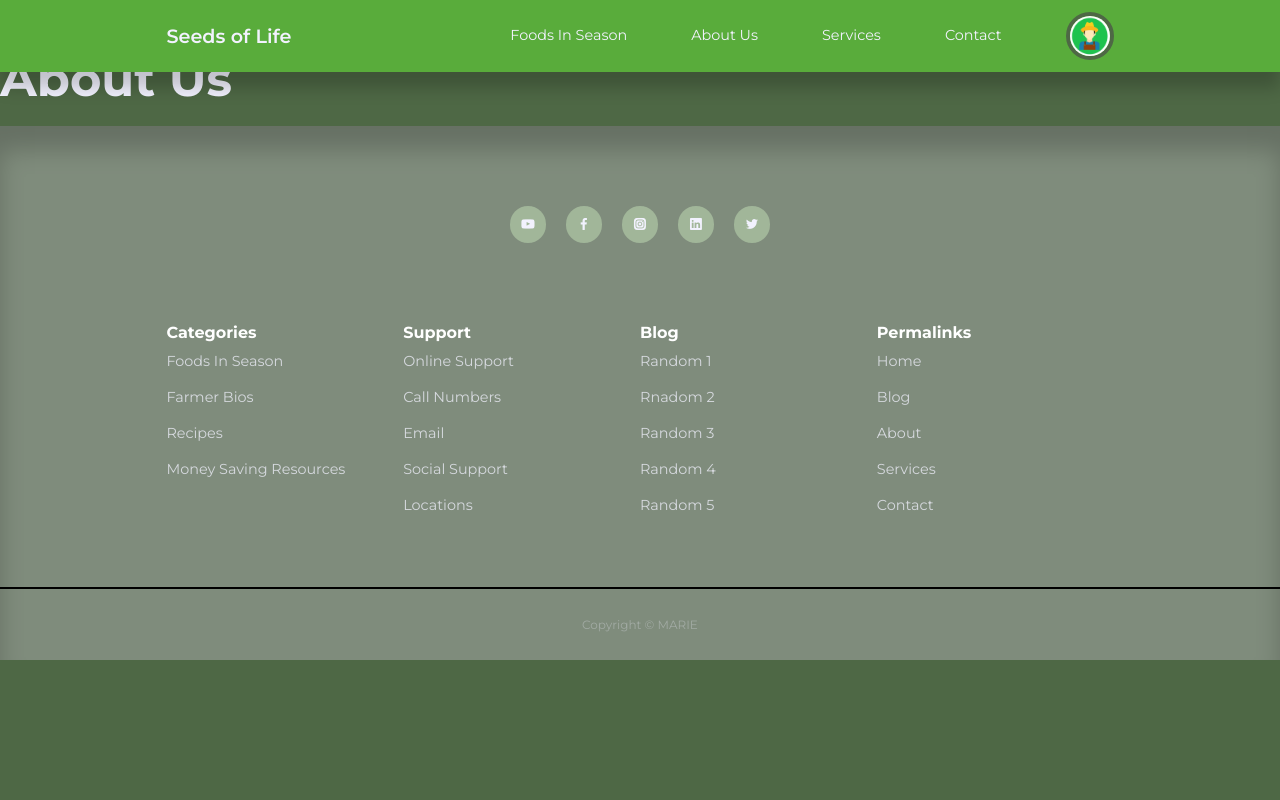
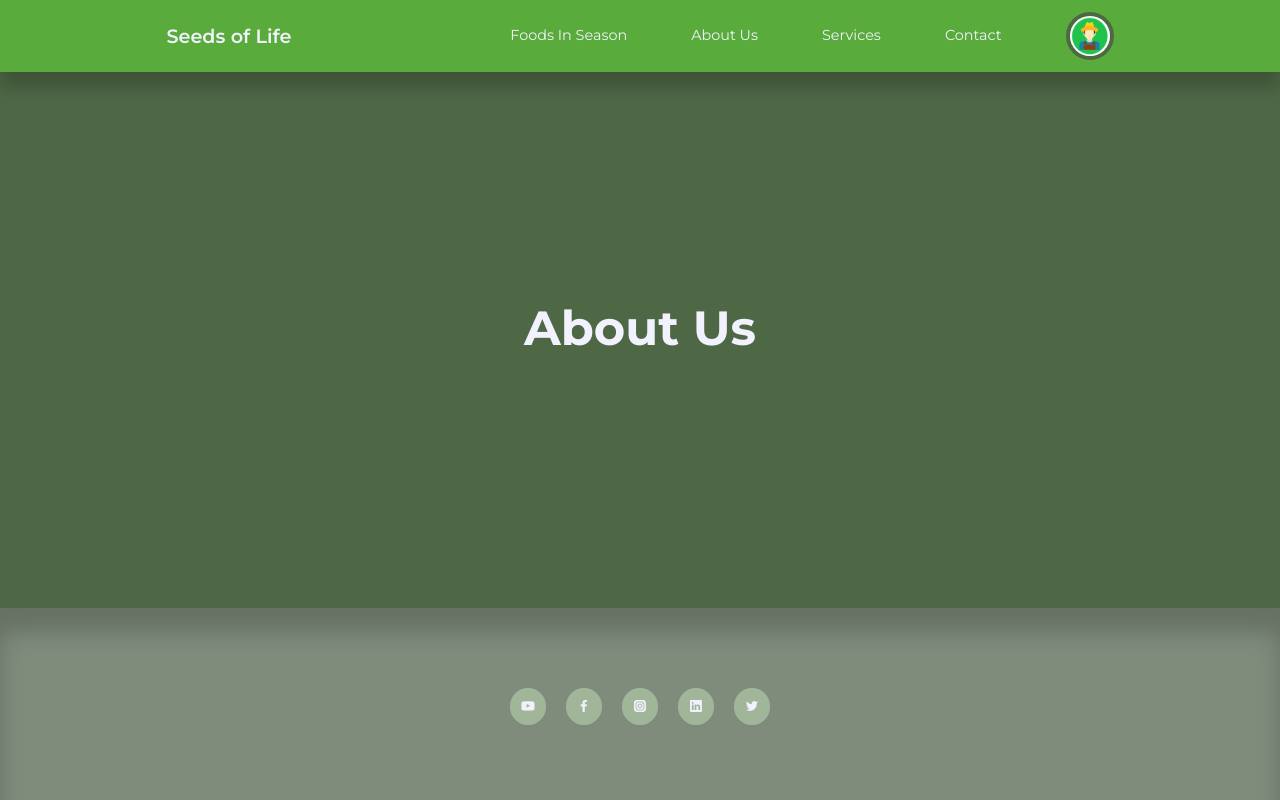
Before and after one commit to mariecarii/social_enterprise_project, a plain HTML site: page about.html in a window 1280 px wide. Shown: the top 800 px of the page. Drawn offline with nearby package versions, Linux system fonts and the light colour scheme.

Commit message:
added styling to about page

```diff
--- a/style.css
+++ b/style.css
@@ -380,6 +380,13 @@ footer ul a:hover {
     place-items: center;
 }
 
+/* empty pages  */
+
+.empty__page {
+    height: 70vh;
+    display: grid;
+    place-content: center;
+}
 
 /* media queries (tablets, medium devices) */
 @media screen and (max-width: 1024px) {
```
